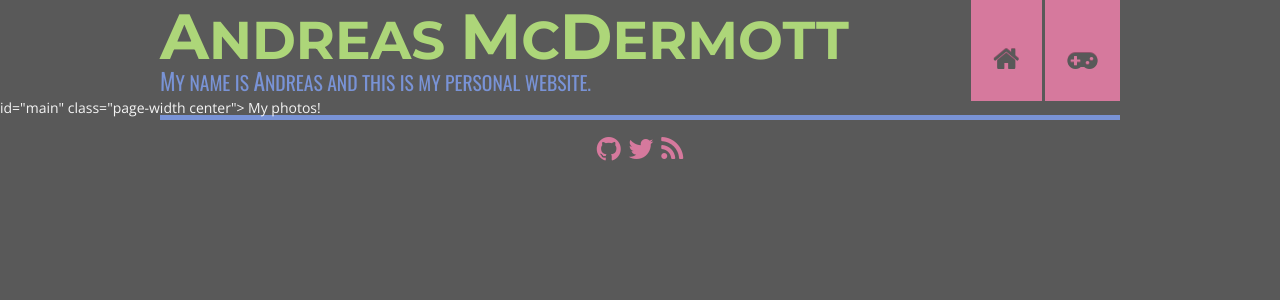
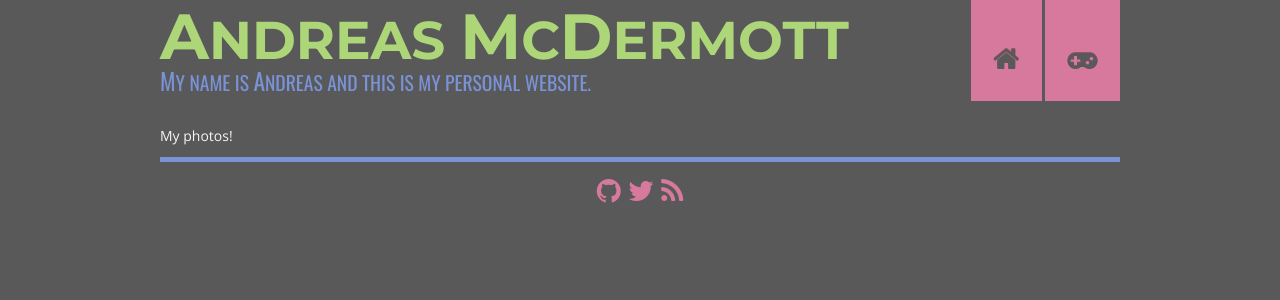
Before and after one commit to andreasmcdermott/andreasmcdermott.github.io, a Jekyll site: the page built from photos/index.html, in a window 1280 px wide. Shown: the top 300 px of the page. Built offline with Jekyll 4.4.1, drawn with Linux system fonts in a browser that asks for light colours; nearby versions of some CDN libraries.

Commit message:
Fixing bug

```diff
--- a/_layouts/default.html
+++ b/_layouts/default.html
@@ -25,7 +25,7 @@
   <h1 class="left">Andreas <span class="capital">M</span>c<span class="capital">D</span>ermott</h1>
   <h3 class="left">My name is <span class="capital">A</span>ndreas and this is my personal website.</h3>
 </header>
-<div></div> id="main" class="page-width center">
+<div id="main" class="page-width center">
   {{ content }}
 </div>
 <footer class="page-width center">
--- a/css/site.css
+++ b/css/site.css
@@ -48,7 +48,7 @@ textarea { border: 1px dotted #f5f5f5; text-align: left; font-family: 'Open Sans
 #disqus_thread { background-color: #474747; padding: 2em; margin: 2em auto; }
 .social-sharing { list-style-type: none; padding: 0; margin: 0; }
 .social-sharing > li { padding: 0 margin: 0; }
-.pagination .pages { list-style-type: none; text-align: center; padding: 0; margin: 0; }
+.pagination .pages { list-style-type: none; text-align: center; padding: 1em 0; margin: 0; }
 .pagination .pages li { display: inline; padding: 0.5em 0.3em; margin: 0 0.3em; }
 .field_with_errors input { border-color: #F15D65; }
 .error-list { padding: 0.5em 0; margin: 0.5em 0; width: 90%; margin: 0 5%; padding: 0; text-align: center; font-weight: bold; color: #F15D65; }
```
